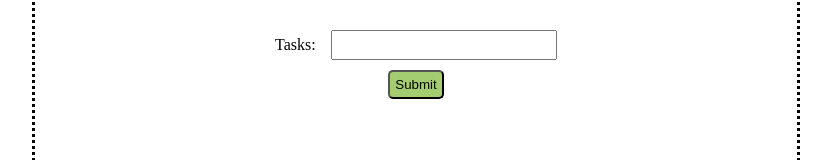
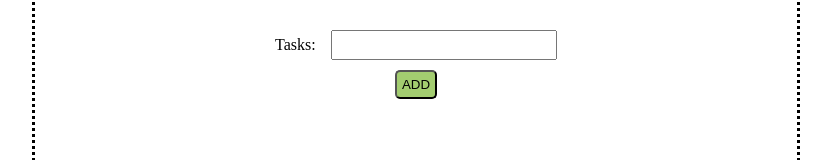
Before and after one commit to angkamilama/REACT-To-do-app, a React (Create React App) app: page / in a window 1280 px wide. Shown: the part 187-347 px from the top of the page, without its empty margins (224-1055 px from the left). Built offline with nearby package versions, Linux system fonts and the light colour scheme.

Commit message:
edit button

```diff
--- a/src/App.js
+++ b/src/App.js
@@ -33,7 +33,7 @@ function App() {
               onChange={(e) => setInputValue(e.target.value)}
             />
           </label>
-          <input type="submit" />
+          <button>ADD</button>
         </form>
         <div className="lists">
           <div className="topics">
--- a/src/Style.css
+++ b/src/Style.css
@@ -53,7 +53,7 @@
     padding: 8px;
   }
 
-  .form-container input[type="submit"] {
+  .form-container button {
     padding: 5px;
     margin-top: 10px ;
     background-color: rgb(163, 205, 112);
```
